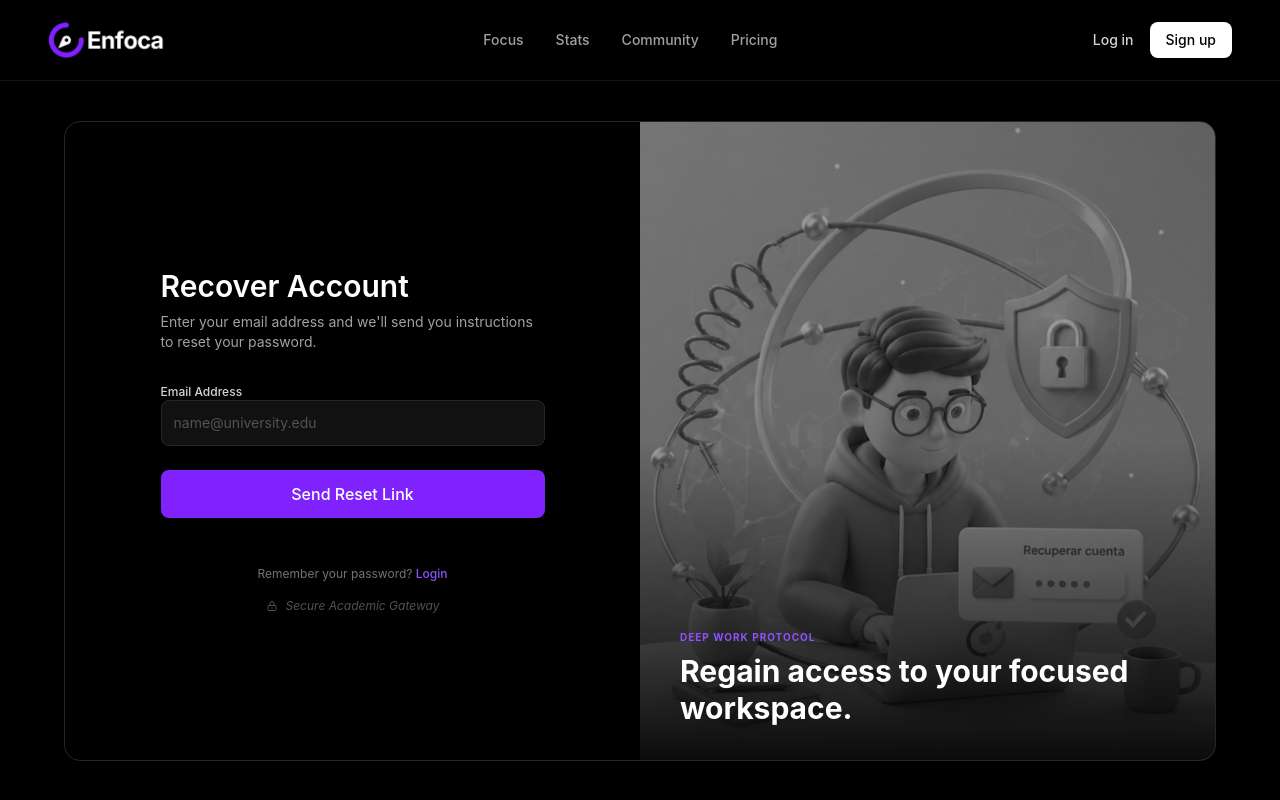
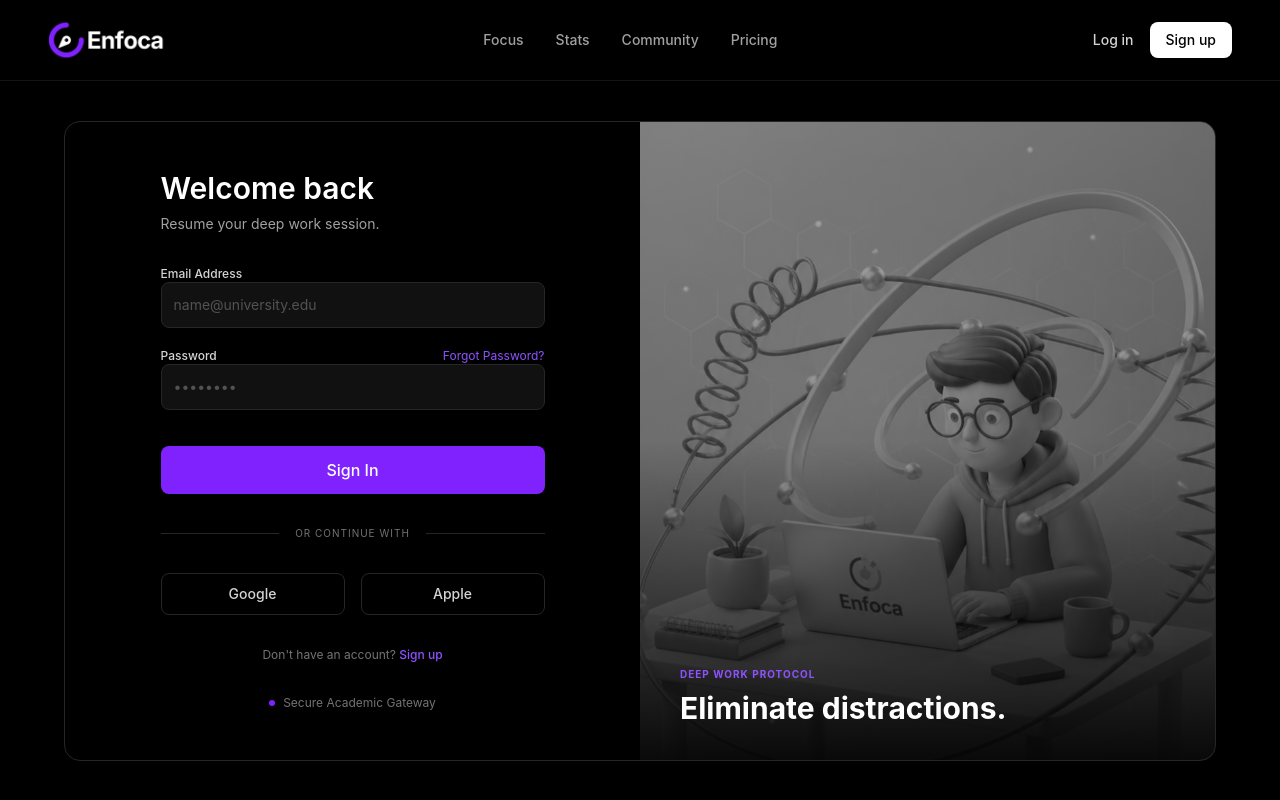
Before and after one commit to KeitonChaves/enfoca, a React (Vite) app in the folder EnfocaProyect/EnfocaFront/: page /login in a window 1280 px wide. Built offline with nearby package versions, Linux system fonts and the light colour scheme.

Commit message:
Enlace de las paginas de login register y recovery

```diff
--- a/EnfocaProyect/EnfocaFront/package.json
+++ b/EnfocaProyect/EnfocaFront/package.json
@@ -11,7 +11,8 @@
   },
   "dependencies": {
     "react": "^19.2.5",
-    "react-dom": "^19.2.5"
+    "react-dom": "^19.2.5",
+    "react-router-dom": "^7.14.2"
   },
   "devDependencies": {
     "@babel/core": "^7.29.0",
--- a/EnfocaProyect/EnfocaFront/src/App.jsx
+++ b/EnfocaProyect/EnfocaFront/src/App.jsx
@@ -1,19 +1,30 @@
 // src/App.jsx
 import React from 'react';
 import Navbar from './components/common/Navbar';
+import { BrowserRouter as Router, Routes, Route, Navigate } from 'react-router-dom'
 import LoginPage from './pages/LoginPage';
 import RegisterPage from "./pages/RegisterPage.jsx";
 import RecoverAccountPage from "./pages/RecoverAccountPage.jsx";
 
 function App() {
   return (
-      <div className="h-screen overflow-hidden bg-black flex flex-col">
-        <Navbar />
+      <Router>
+          <div className="h-screen overflow-hidden bg-black flex flex-col font-sans text-white">
+              <Navbar />
 
-        <main className="flex-1 flex flex-col overflow-hidden">
-            <RecoverAccountPage />
-        </main>
-      </div>
+              <main className="flex-1 flex flex-col overflow-hidden">
+                  <Routes>
+                      {/* Redirigir la raíz al login por defecto */}
+                      <Route path="/" element={<Navigate to="/login" replace />} />
+
+                      {/* Nuestras 3 páginas de autenticación */}
+                      <Route path="/login" element={<LoginPage />} />
+                      <Route path="/register" element={<RegisterPage />} />
+                      <Route path="/recover" element={<RecoverAccountPage />} />
+                  </Routes>
+              </main>
+          </div>
+      </Router>
   );
 }
 
--- a/EnfocaProyect/EnfocaFront/src/components/common/Navbar.jsx
+++ b/EnfocaProyect/EnfocaFront/src/components/common/Navbar.jsx
@@ -1,34 +1,30 @@
 import React from 'react';
+import { Link } from 'react-router-dom';
 
 export default function Navbar() {
     return (
         <nav className="w-full px-6 lg:px-12 py-4 flex items-center justify-between bg-black text-white border-b border-neutral-800/50">
 
-            {/* Izquierda: Logo */}
-            <div className="flex-shrink-0 cursor-pointer">
-                <img
-                    src="/logo.png"
-                    alt="Enfoca logo"
-                    className="h-12 w-auto object-contain"
-                />
+            <div className="flex-shrink-0 cursor-pointer flex items-center gap-3">
+                <img src="/logo.png" alt="Enfoca Focus Target" className="h-12 w-auto object-contain" />
             </div>
 
-            {/* Centro: Enlaces de Navegación (Ocultos en móviles, visibles en pantallas medianas/grandes) */}
             <div className="hidden md:flex items-center gap-8 text-sm font-medium text-neutral-400">
-                <a href="#" className="hover:text-white transition-colors">Focus</a>
-                <a href="#" className="hover:text-white transition-colors">Stats</a>
-                <a href="#" className="hover:text-white transition-colors">Community</a>
-                <a href="#" className="hover:text-white transition-colors">Pricing</a>
+                {/* Usamos Link para la navegación interna futura */}
+                <Link to="/focus" className="hover:text-white transition-colors">Focus</Link>
+                <Link to="/stats" className="hover:text-white transition-colors">Stats</Link>
+                <Link to="/community" className="hover:text-white transition-colors">Community</Link>
+                <Link to="/pricing" className="hover:text-white transition-colors">Pricing</Link>
             </div>
 
-            {/* Derecha: Botones de Acción */}
             <div className="flex items-center gap-4 text-sm font-medium">
-                <a href="#" className="text-neutral-300 hover:text-white transition-colors hidden sm:block">
+                {/* Enlaces de Autenticación */}
+                <Link to="/login" className="text-neutral-300 hover:text-white transition-colors hidden sm:block">
                     Log in
-                </a>
-                <button className="bg-white text-black hover:bg-neutral-200 px-4 py-2 rounded-lg transition-colors">
+                </Link>
+                <Link to="/register" className="bg-white text-black hover:bg-neutral-200 px-4 py-2 rounded-lg transition-colors inline-block">
                     Sign up
-                </button>
+                </Link>
             </div>
 
         </nav>
--- a/EnfocaProyect/EnfocaFront/src/pages/LoginPage.jsx
+++ b/EnfocaProyect/EnfocaFront/src/pages/LoginPage.jsx
@@ -1,7 +1,8 @@
 import React from 'react';
 import SplitCardLayout from '../components/common/SplitCardLayout';
 import AuthSidebarGraphic from '../components/auth/AuthSidebarGraphic';
-import Input from '../components/common/Input'; // Asumiendo que reutilizas tu Input
+import Input from '../components/common/Input';
+import { Link } from 'react-router-dom'
 
 export default function LoginPage() {
     return (
@@ -31,9 +32,9 @@ export default function LoginPage() {
                     type="password"
                     placeholder="••••••••"
                     rightElement={
-                        <a href="#" className="text-xs text-violet-500 hover:text-violet-400 transition-colors">
+                        <Link to="/recover" className="text-xs text-violet-500 hover:text-violet-400 transition-colors">
                             Forgot Password?
-                        </a>
+                        </Link>
                     }
                 />
 
@@ -60,6 +61,13 @@ export default function LoginPage() {
                 </button>
             </div>
 
+            <div className="mt-8 text-center text-xs text-neutral-500">
+                Don't have an account?{' '}
+                <Link to="/register" className="text-violet-500 hover:text-violet-400 font-medium transition-colors">
+                    Sign up
+                </Link>
+            </div>
+
             <div className="mt-8 flex items-center justify-center gap-2 text-xs text-neutral-500">
                 <div className="w-1.5 h-1.5 rounded-full bg-violet-600"></div>
                 Secure Academic Gateway
--- a/EnfocaProyect/EnfocaFront/src/pages/RecoverAccountPage.jsx
+++ b/EnfocaProyect/EnfocaFront/src/pages/RecoverAccountPage.jsx
@@ -2,6 +2,7 @@ import React from 'react';
 import SplitCardLayout from '../components/common/SplitCardLayout';
 import AuthSidebarGraphic from '../components/auth/AuthSidebarGraphic';
 import Input from '../components/common/Input';
+import { Link } from 'react-router-dom'
 
 export default function RecoverAccountPage() {
     return (
@@ -40,10 +41,10 @@ export default function RecoverAccountPage() {
 
             <div className="mt-12 flex flex-col items-center gap-4 text-xs">
                 <p className="text-neutral-500">
-                    Remember your password?{' '}
-                    <a href="#" className="text-violet-500 hover:text-violet-400 font-medium transition-colors">
+                    Already have an account?{' '}
+                    <Link to="/login" className="text-violet-500 hover:text-violet-400 font-medium transition-colors">
                         Login
-                    </a>
+                    </Link>
                 </p>
 
                 <div className="flex items-center gap-2 text-neutral-600 italic">
--- a/EnfocaProyect/EnfocaFront/src/pages/RegisterPage.jsx
+++ b/EnfocaProyect/EnfocaFront/src/pages/RegisterPage.jsx
@@ -2,6 +2,7 @@ import React from 'react';
 import SplitCardLayout from '../components/common/SplitCardLayout';
 import AuthSidebarGraphic from '../components/auth/AuthSidebarGraphic';
 import Input from '../components/common/Input';
+import { Link } from 'react-router-dom'
 
 export default function RegisterPage() {
     return (
@@ -81,9 +82,9 @@ export default function RegisterPage() {
             {/* Link de retorno al Login */}
             <div className="mt-8 text-center text-xs text-neutral-500">
                 Already have an account?{' '}
-                <a href="#" className="text-violet-500 hover:text-violet-400 font-medium transition-colors">
+                <Link to="/login" className="text-violet-500 hover:text-violet-400 font-medium transition-colors">
                     Login
-                </a>
+                </Link>
             </div>
         </SplitCardLayout>
     );
```
Also changed, not shown: 1 other file (tests, documents, lock files or other folders).
